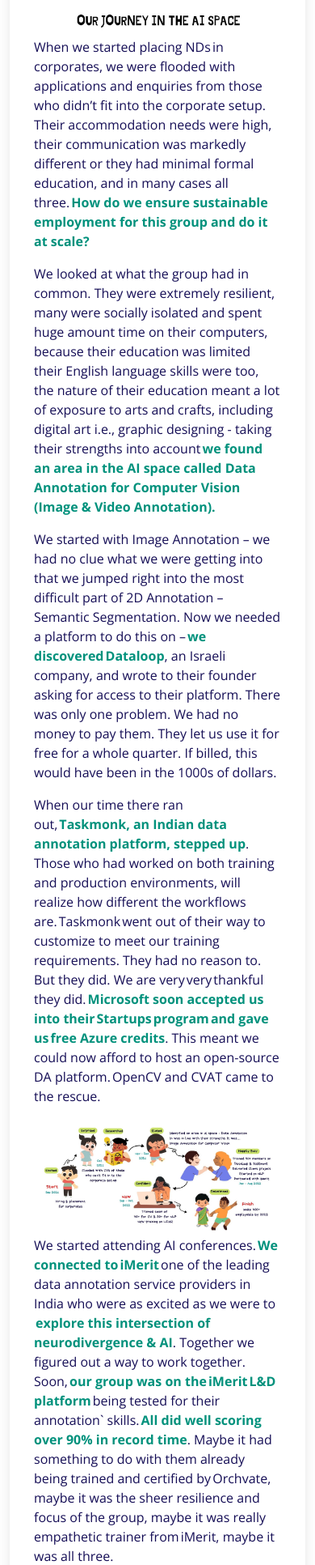
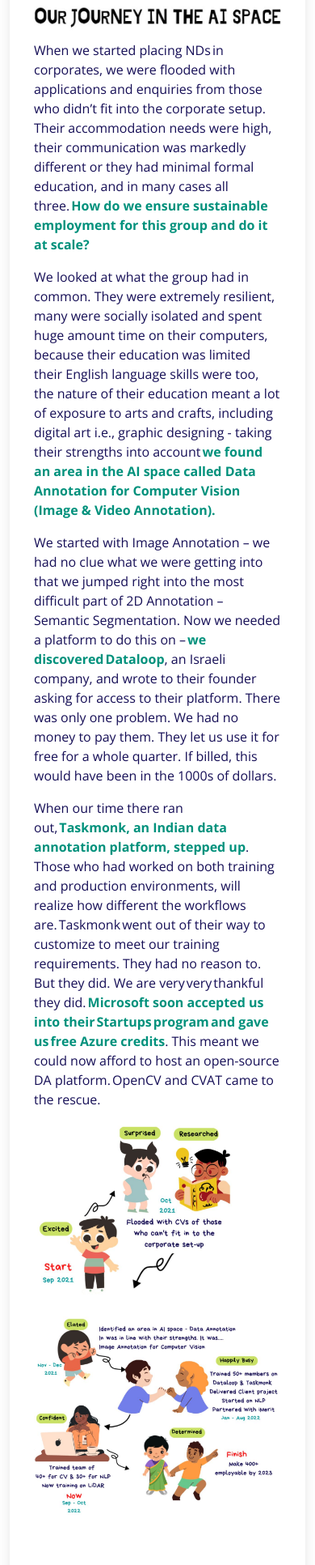
Before and after one commit to rahullrajesh/orchnewtest, a plain HTML site: page Our Journey.html in a window 390 px wide. Shown: the part 63-1996 px from the top of the page at 81% size. Drawn offline with nearby package versions, Linux system fonts and the light colour scheme.

Commit message:
nov 11comm

```diff
--- a/Our Journey.html
+++ b/Our Journey.html
@@ -107,21 +107,24 @@ function mmData(o) { mmDataLayer.push(o); }
 
 
     <!-- ======= Blog Single Section ======= -->
-    <section id="blog" class="blog">
+    <section id="blog" class="blog ">
       <div class="container" data-aos="fade-up">
 
         <div class="row">
 
-          <div class="col-lg-12 entries">
+          <div class="col-lg-12 entries ">
 
-            <article class="entry entry-single">
+            <article class="entry entry-single ">
 
 
 
 
-              <img src="assets/img/Our Journey Head.jpg" style="width: 100%;
+              <img class=" d-none d-md-block"  src="assets/img/Our Journey Head.jpg" style="width: 100%;
                 max-width: 1280px;
                 height: auto;"  alt="">
+                              <img class="d-md-none" src="assets/img/Our Journey Head mob.jpg" style="width: 100%;
+                              max-width: 1280px;
+                              height: auto;"  alt="">
 
               <div class="entry-content">
 
@@ -148,9 +151,13 @@ function mmData(o) { mmDataLayer.push(o); }
           will realize how different the workflows are. Taskmonk went out of their way to customize to meet our training requirements. They had no reason to. But they did.
           We are very very thankful they did.<b style="color: #00917C;"> Microsoft soon accepted us into their Startups program and gave us free Azure credits</b>. This meant we could now afford to host
            an open-source DA platform. <b style="color: #00917C;"></b>OpenCV and CVAT came to the rescue.   			</p>
-           <img src="assets/img/Our Journey.jpg" style="width: 100%;
+           <img class="d-none d-md-block" src="assets/img/Our Journey.jpg" style="width: 100%;
                 max-width: 1280px;
                 height: auto;"  alt="">
+                <img class="d-md-none" src="assets/img/Our Journey mob.jpg" style="width: 100%;
+                max-width: 1280px;
+                height: auto;"  alt="">
+                <!-- docs for hiding ref https://getbootstrap.com/docs/5.0/utilities/display/ -->
 				<p>
 					We started attending AI conferences.<b style="color: #00917C;"> We connected to iMerit</b> one of the leading data annotation service providers in India who were as excited as we were to<b style="color: #00917C;">  explore
           this intersection of neurodivergence & AI</b>. Together we figured out a way to work together.  Soon,<b style="color: #00917C;"> our group was on the iMerit L&D platform </b>being tested for
```
Also changed, not shown: DA services.html (+9 -1 lines), assets/img/Our Journey Head mob.jpg (added), assets/img/Our Journey mob.jpg (added).
